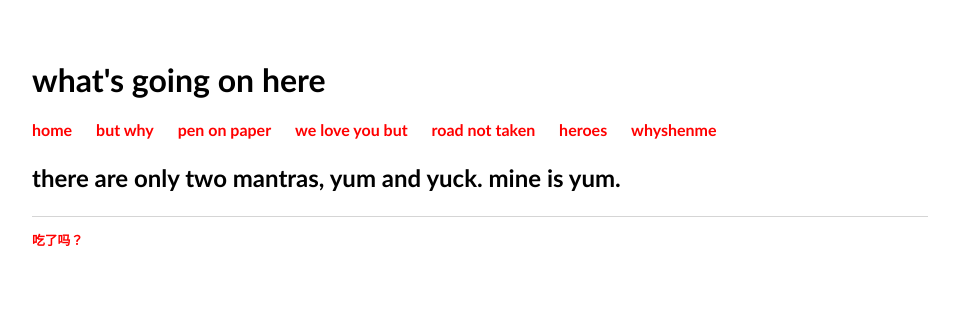
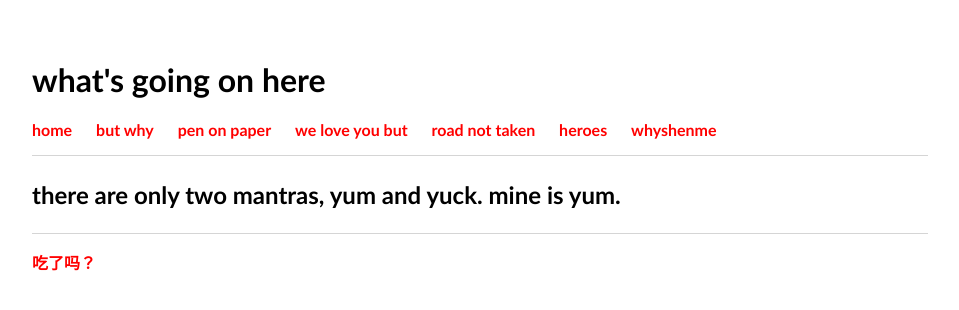
Before and after one commit to c1ndygao/cindygao.com, a Jekyll site: the page built from index.html, in a window 1280 px wide. Shown: the top 310 px of the page, without its empty margins (160-1119 px from the left). Built offline with Jekyll 4.4.1, drawn with Linux system fonts in a browser that asks for light colours.

Commit message:
Update main.css

```diff
--- a/css/main.css
+++ b/css/main.css
@@ -1,6 +1,9 @@
 body {
     margin: 60px auto;
     width: 70%;
+}
+nav {
+    border-bottom: 1px solid #d5d5d5;
 }
 nav ul, footer ul {
     font-family: "Trebuchet MS", Helvetica, sans-serif, source-han-sans-simplified-c, sans-serif;
@@ -67,5 +70,5 @@ th, td {
 }
 footer {
     border-top: 1px solid #d5d5d5;
-    font-size: .8em;
+    font-size: 1em;
 }
```
